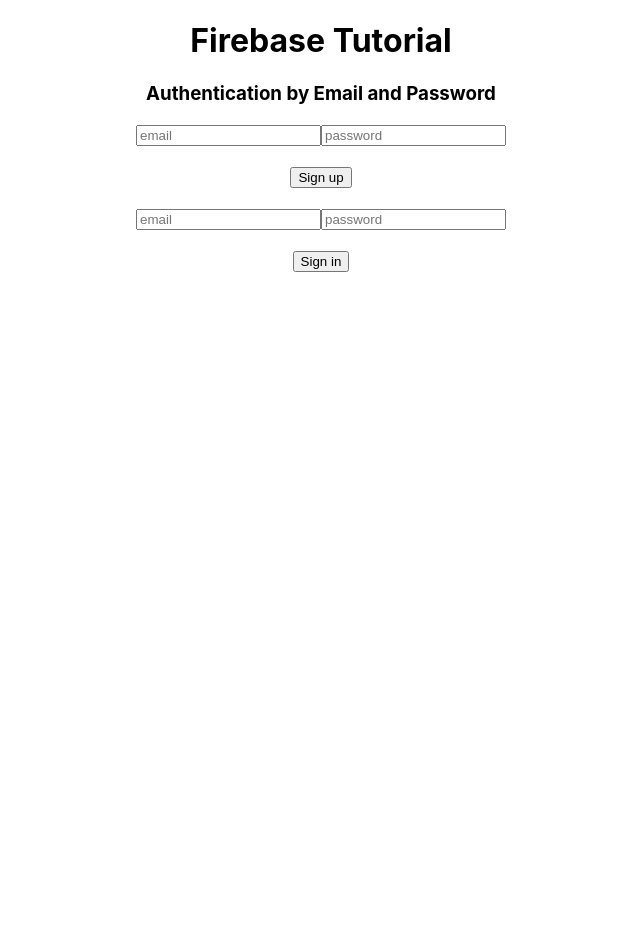
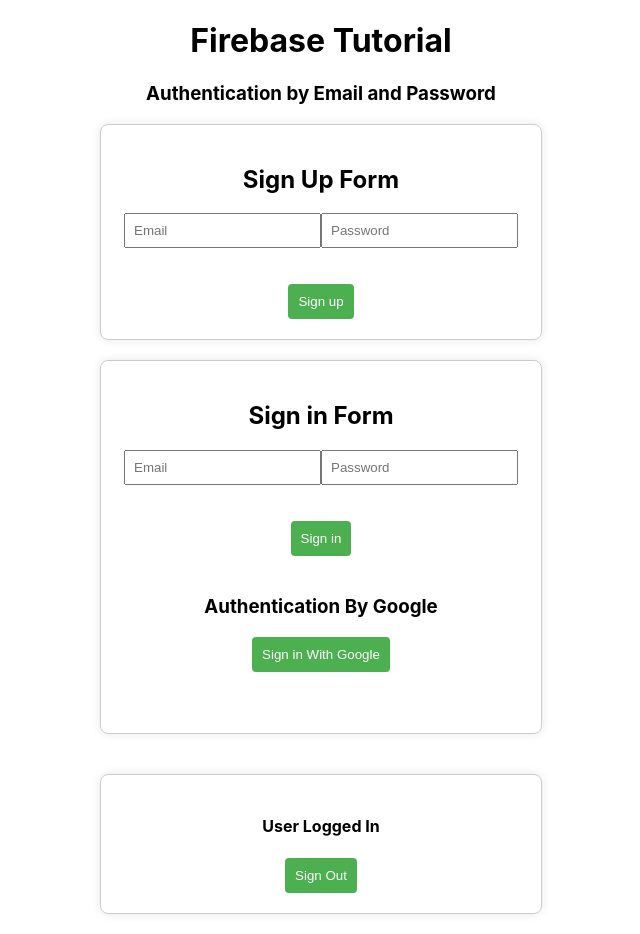
Before and after one commit to codewithzaman/Firebase-Complete-Tutorial-CRUD-Storage-Authentication, a React (Create React App) app: page / in a window 1280 px wide. Shown: the whole page, without its empty margins (319-959 px from the left). Before the commit the page ends 800 px from the top, so only its background shows below. Built offline with nearby package versions, Linux system fonts and the light colour scheme; no server answers.

Commit message:
updated auth.js

```diff
--- a/src/App.css
+++ b/src/App.css
@@ -1,38 +1,28 @@
 .App {
   text-align: center;
 }
-
-.App-logo {
-  height: 40vmin;
-  pointer-events: none;
+.signup-form-container {
+  max-width: 400px;
+  margin: auto;
+  padding: 20px;
+  border: 1px solid #ccc;
+  border-radius: 8px;
+  box-shadow: 0 0 10px rgba(0, 0, 0, 0.1);
 }
 
-@media (prefers-reduced-motion: no-preference) {
-  .App-logo {
-    animation: App-logo-spin infinite 20s linear;
-  }
+input {
+  padding: 8px;
+  margin-bottom: 16px;
 }
 
-.App-header {
-  background-color: #282c34;
-  min-height: 100vh;
-  display: flex;
-  flex-direction: column;
-  align-items: center;
-  justify-content: center;
-  font-size: calc(10px + 2vmin);
+button {
+  padding: 10px;
+  background-color: #4caf50;
   color: white;
+  border: none;
+  border-radius: 4px;
+  cursor: pointer;
 }
-
-.App-link {
-  color: #61dafb;
+button:hover {
+  background-color: #45a049;
 }
-
-@keyframes App-logo-spin {
-  from {
-    transform: rotate(0deg);
-  }
-  to {
-    transform: rotate(360deg);
-  }
-}
--- a/src/components/auth.js
+++ b/src/components/auth.js
@@ -1,49 +1,108 @@
-import {auth} from '../config/firebaseConfig';
-import { createUserWithEmailAndPassword } from 'firebase/auth';
-import {useState} from 'react';
-export const Auth =()=>{
-    const [registerEmail, setRegisterEmail] = useState('');
-    const [registerPassword, setRegisterPassword] = useState('');
-    const [loginEmail, setLoginEmail] = useState('');
-    const [loginPassword, setLoginPassword] = useState('');
-    const signIn = async()=>{
+import { auth, googleProvider } from "../config/firebaseConfig";
+import {
+  createUserWithEmailAndPassword,
+  onAuthStateChanged,
+  signInWithEmailAndPassword,
+  signInWithPopup,
+  signOut,
+} from "firebase/auth";
+import { useState, useEffect } from "react";
+export const Auth = () => {
+  const [registerEmail, setRegisterEmail] = useState("");
+  const [registerPassword, setRegisterPassword] = useState("");
+  const [loginEmail, setLoginEmail] = useState("");
+  const [loginPassword, setLoginPassword] = useState("");
+  const [user, setUser] = useState({});
+  useEffect(() => {
+    onAuthStateChanged(auth, (currentUser) => {
+      setUser(currentUser);
+    });
+  }, []);
 
-    }
-    const signUp = async()=>{
+  const signUp = async () => {
+    try {
       await createUserWithEmailAndPassword(
         auth,
         registerEmail,
         registerPassword
-            )
+      );
+    } catch (error) {
+      console.log(error);
     }
+  };
+  const LogIn = async () => {
+    try {
+      await signInWithEmailAndPassword(auth, loginEmail, loginPassword);
+    } catch (error) {
+      console.log(error);
+    }
+  };
+  const SignInWithGoogle = async () => {
+    await signInWithPopup(auth, googleProvider)
+      .then((result) => {
+        const name = result.user.displayName;
+        const email = result.user.email;
+        const profilePic = result.user.photoURL;
+        localStorage.setItem("name", name);
+        localStorage.setItem("email", email);
+        localStorage.setItem("profilePic", profilePic);
+      })
+      .catch((error) => {
+        console.log(error);
+      });
+  };
+  const LogOut = async () => {
+    await signOut(auth);
+  };
   return (
     <div>
-         <div>
-            <input type="text"
+      <div className="signup-form-container">
+        <h2>Sign Up Form</h2>
+        <input
+          type="text"
           value={registerEmail}
-             placeholder="email"
-             onChange ={(e) => setRegisterEmail(e.target.value)}
+          placeholder="Email"
+          onChange={(e) => setRegisterEmail(e.target.value)}
         />
-            <input type="password"
+        <input
+          type="password"
           value={registerPassword}
-             placeholder="password"
-             onChange ={(e) => setRegisterPassword(e.target.value)}
-             /><br/> <br/>
-            <button onClick={signUp}>Sign up</button> <br/>
-        </div><br/>
-        <div>
-            <input type="text"
-             placeholder="email"
+          placeholder="Password"
+          onChange={(e) => setRegisterPassword(e.target.value)}
+        />
+        <br /> <br />
+        <button onClick={signUp}>Sign up</button> <br />
+      </div>
+      <br />
+      <div className="signup-form-container">
+        <h2>Sign in Form</h2>
+        <input
+          type="text"
+          placeholder="Email"
           value={loginEmail}
-             onChange ={(e) => setLoginEmail (e.target.value)}
+          onChange={(e) => setLoginEmail(e.target.value)}
         />
-            <input type="text"
-             placeholder="password"
+        <input
+          type="text"
+          placeholder="Password"
           value={loginPassword}
-             onChange ={(e) => setLoginPassword (e.target.value)}
-             /><br/> <br/>
-            <button>Sign in</button>
+          onChange={(e) => setLoginPassword(e.target.value)}
+        />
+        <br /> <br />
+        <button onClick={LogIn}>Sign in</button>
+        <br /> <br />
+        <h3>Authentication By Google</h3>
+        <button onClick={SignInWithGoogle}>Sign in With Google</button>
+        <h1>{localStorage.getItem("name")}</h1>
+        <h1>{localStorage.getItem("email")}</h1>
+        <img src={localStorage.getItem("profilePic")} alt="" />
+      </div> <br/> <br/>
+      <div className="signup-form-container">
+      <h4>User Logged In</h4>
+      {user?.email}
+      <button onClick={LogOut}>Sign Out</button>
       </div>
+      <br/>
     </div>
-    )
-}
+  );
+};
--- a/src/config/firebaseConfig.js
+++ b/src/config/firebaseConfig.js
@@ -1,6 +1,6 @@
 // Import the functions you need from the SDKs you need
 import { initializeApp } from "firebase/app";
-import {getAuth} from 'firebase/auth';
+import {getAuth,GoogleAuthProvider} from 'firebase/auth';
 const firebaseConfig = {
   apiKey: "AIzaSyAkkns5pWoRJCyGLHNPBK9CtRjJqV5oVm0",
   authDomain: "fir-tutorial-6ea72.firebaseapp.com",
@@ -11,3 +11,4 @@ const firebaseConfig = {
 };
 const app = initializeApp(firebaseConfig);
 export const auth = getAuth(app);
+ export const googleProvider = new GoogleAuthProvider()
```
Lines whose indentation alone changed are shown as unchanged.
